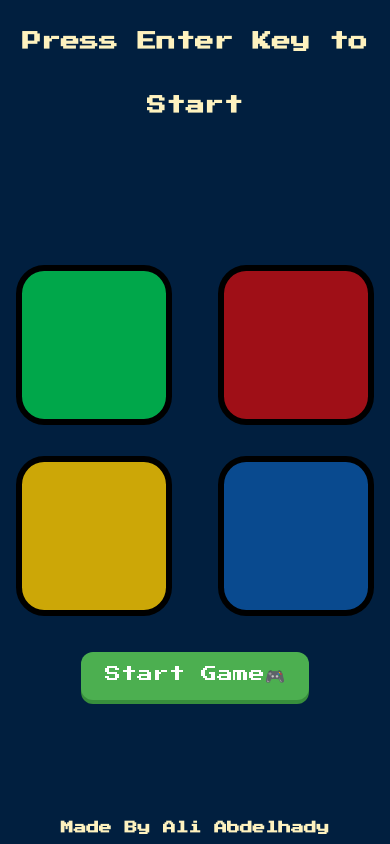
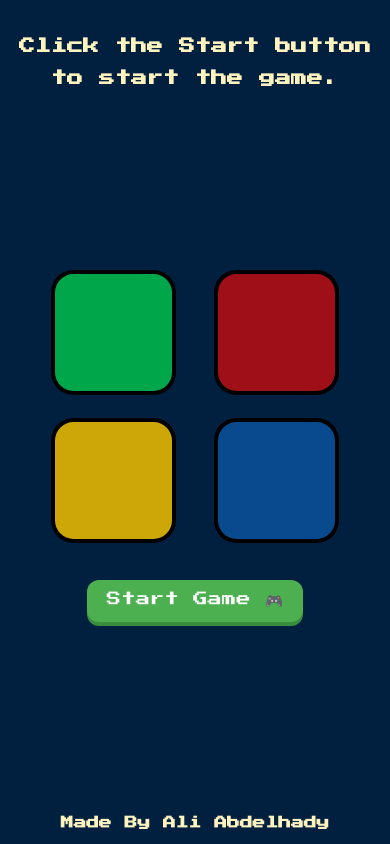
Before and after one commit to AliAbdelhady1/Simon-Game, a plain HTML site: page index.html in a window 390 px wide. Drawn offline with nearby package versions, Linux system fonts and the light colour scheme.

Commit message:
Add files via upload

```diff
--- a/game.js
+++ b/game.js
@@ -4,7 +4,7 @@ let playerMode = [];
 let started = false;
 let level = 0;
 
-// تشغيل اللعبة بالكيبورد (للكمبيوتر)
+// Play the game using the keyboard (for PC)
 $(document).keydown(function () {
   if (!started) {
     $("#level-title").text("Level " + level);
@@ -13,7 +13,7 @@ $(document).keydown(function () {
   }
 });
 
-// تشغيل اللعبة بزر "Start Game" (للموبايل)
+// Play the game using the "Start Game" button (for mobile)
 $("#start-btn").click(function () {
   if (!started) {
     $("#level-title").text("Level " + level);
@@ -22,7 +22,7 @@ $("#start-btn").click(function () {
   }
 });
 
-// عند الضغط على أحد الأزرار الملونة
+// When clicking one of the colored buttons
 $(".btn").click(function () {
   let userChosenColour = $(this).attr("id");
   playerMode.push(userChosenColour);
--- a/index.html
+++ b/index.html
@@ -3,6 +3,7 @@
 
 <head>
   <meta charset="utf-8">
+  <meta name="viewport" content="width=device-width, initial-scale=1.0">
   <title>Simon</title>
   <!-- CSS File -->
   <link rel="stylesheet" href="./style.css">
@@ -11,7 +12,7 @@
 </head>
 
 <body>
-  <h1 id="level-title">Press Enter Key to Start</h1>
+  <h1 id="level-title">Click the Start button <br> to start the game.</h1>
   <div class="container">
     <div class="row">
 
@@ -34,7 +35,7 @@
       </div>
 
     </div>
-    <button id="start-btn"> Start Game🎮</button>
+    <button id="start-btn"> Start Game 🎮</button>
 
   </div>
 <!-- jQuery CDN -->
--- a/style.css
+++ b/style.css
@@ -1,18 +1,21 @@
-/* ====== القاعدة العامة ====== */
+/* The general rule */
 body {
   text-align: center;
   background-color: #011F3F;
   font-family: 'Press Start 2P', cursive;
   margin: 0;
   padding: 0;
-  min-height: 100vh; /* تملى ارتفاع الشاشة بالكامل */
+  min-height: 100vh;
   display: flex;
   flex-direction: column;
   justify-content: center;
   align-items: center;
 }
+#parent{
+  height: 100vh;
+}
 
-/* ====== العنوان ====== */
+/* The title */
 #level-title {
   font-size: 2.5rem;
   line-height: 4rem;
@@ -20,7 +23,7 @@ body {
   color: #FEF2BF;
 }
 
-/* ====== الزر الرئيسي (Start Game) ====== */
+/*(Start Game) */
 #start-btn {
   padding: 18px 36px;
   font-size: 1rem;
@@ -46,24 +49,24 @@ body {
   transform: translateY(2px);
 }
 
-/* ====== الحاوية الرئيسية ====== */
+/* The main container */
 .container {
   display: flex;
   flex-direction: column;
   align-items: center;
   justify-content: center;
   width: 90%;
-  max-width: 600px;
-  flex-grow: 1; /* تملأ المساحة المتبقية من الشاشة */
+  max-width: 80vw;
+  flex-grow: 1;
 }
 
-/* ====== صفوف الأزرار ====== */
+/* Button rows */
 .row {
   display: flex;
   justify-content: center;
 }
 
-/* ====== أزرار الألوان ====== */
+/* Color Buttons */
 .btn {
   margin: 20px;
   height: 150px;
@@ -85,13 +88,13 @@ body {
   filter: brightness(1.3);
 }
 
-/* ====== عند الخسارة ====== */
+/* On losing */
 .game-over {
   background-color: red;
   opacity: 0.8;
 }
 
-/* ====== الفوتر ====== */
+/* ====== Footer ====== */
 footer {
   text-align: center;
   font-size: 0.9rem;
@@ -100,36 +103,31 @@ footer {
   margin: 10px 0;
 }
 
-/* ====== تحسينات للموبايل ====== */
+/* Mobile Responsive */
 @media (max-width: 600px) {
   html, body {
     height: 100%;
     margin: 0;
     padding: 0;
-    overflow: hidden; /* يمنع التمرير */
-  }
-
-  body {
-    display: flex;
-    flex-direction: column;
-    justify-content: center;
-    align-items: center;
+    overflow-x: hidden;
+    overflow-y: auto;
   }
 
   #level-title {
-    font-size: 1.2rem;
-    margin: 10px 0;
+    font-size: 1rem;
+    margin: 30px 0 0 0;
+    line-height: 2rem;
   }
 
   #start-btn {
-    font-size: 1rem;
-    padding: 14px 24px;
-    margin-bottom: 15px;
+    font-size: 0.9rem;
+    padding: 12px 20px;
+    margin: 25px 0 15px 0;
   }
 
   .container {
     width: 100vw;
-    height: 70vh; /* تخصيص مساحة ضخمة للأزرار */
+    min-height: 70vh;
     display: flex;
     flex-direction: column;
     justify-content: center;
@@ -144,16 +142,15 @@ footer {
   }
 
   .btn {
-    flex: 1;
-    height: 38vw;   /* حجم أكبر */
-    max-height: 40vw;
-    margin: 4vw;
-    border: 6px solid black;
+    width: 30vw;
+    height: 30vw;
+    margin: 3vw;
     border-radius: 18%;
+    border: 4px solid black;
   }
 
   footer {
     font-size: 0.8rem;
-    margin-top: 5px;
+    margin: 15px 0 15px 0;
   }
 }
```
